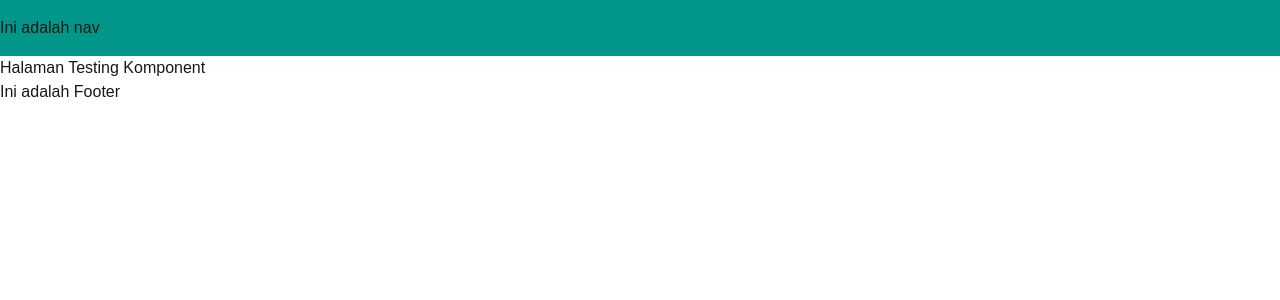
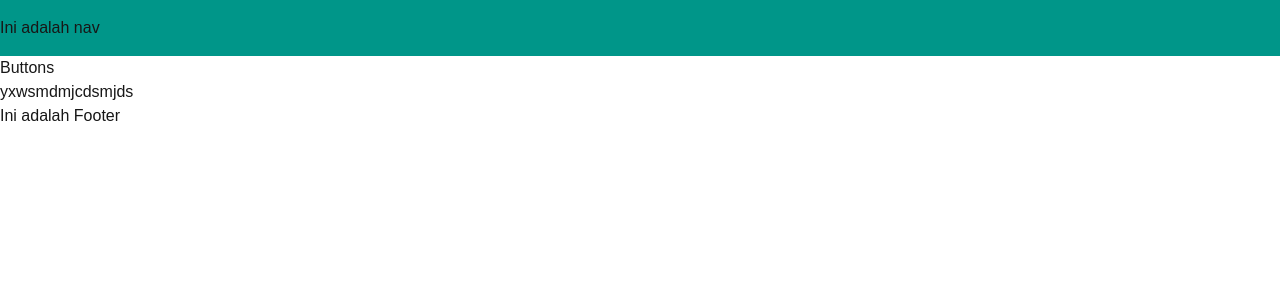
Before and after one commit to AhmadAlbara/next15-pkb-pontianak, a Next.js app: page /testing in a window 1280 px wide. Shown: the top 300 px of the page. Built offline with nearby package versions, Linux system fonts and the light colour scheme.

Commit message:
add buttons

```diff
--- a/app/testing/page.jsx
+++ b/app/testing/page.jsx
@@ -1,9 +1,11 @@
+import Buttons from '@/components/elements/Buttons'
 import React from 'react'
 
 const page = () => {
   return (
     <div>
-      Halaman Testing Komponent
+     <Buttons/>
+     yxwsmdmjcdsmjds
     </div>
   )
 }
--- /dev/null
+++ b/components/elements/Buttons.jsx
@@ -0,0 +1,9 @@
+import React from 'react'
+
+const Buttons = () => {
+  return (
+    <div>Buttons</div>
+  )
+}
+
+export default Buttons
```
